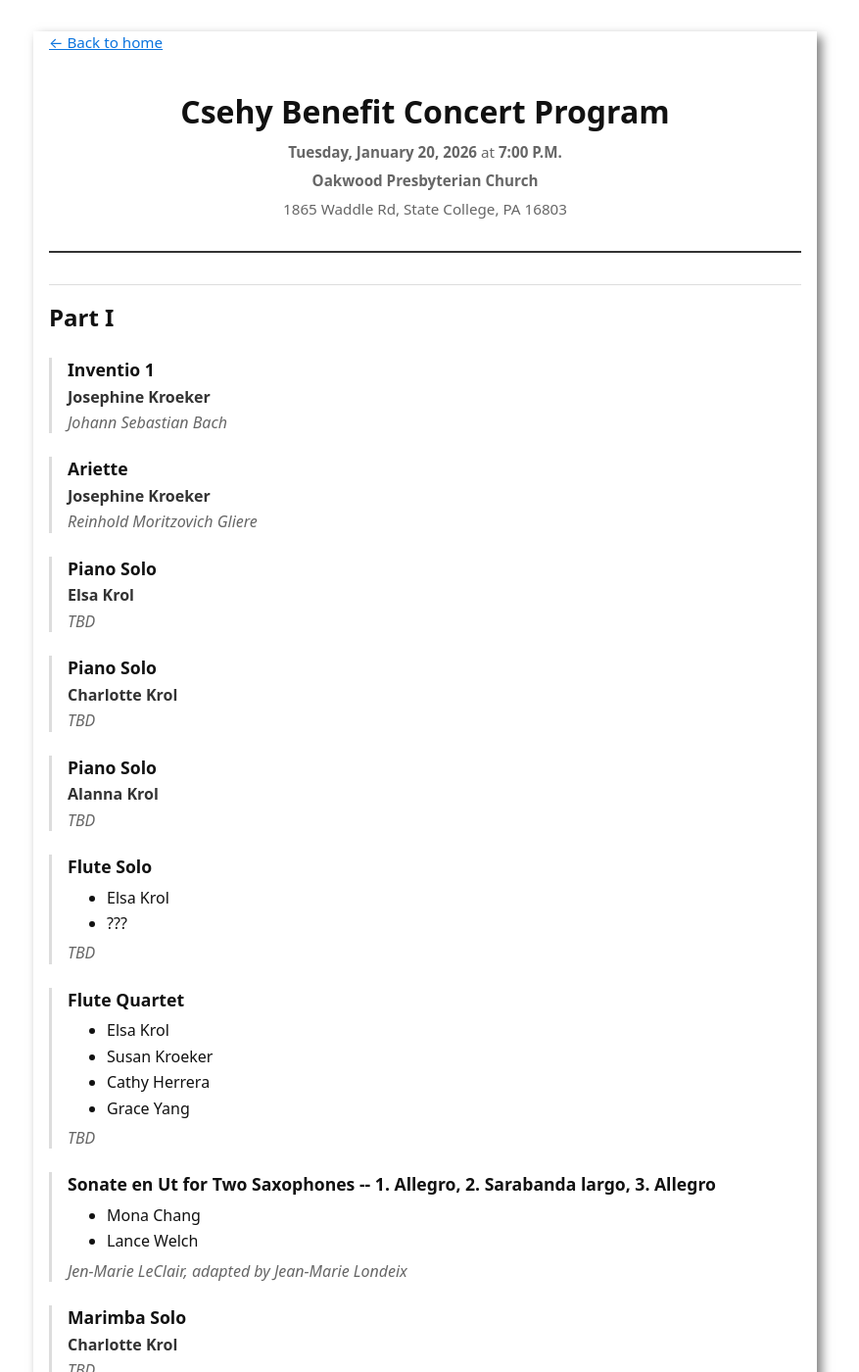
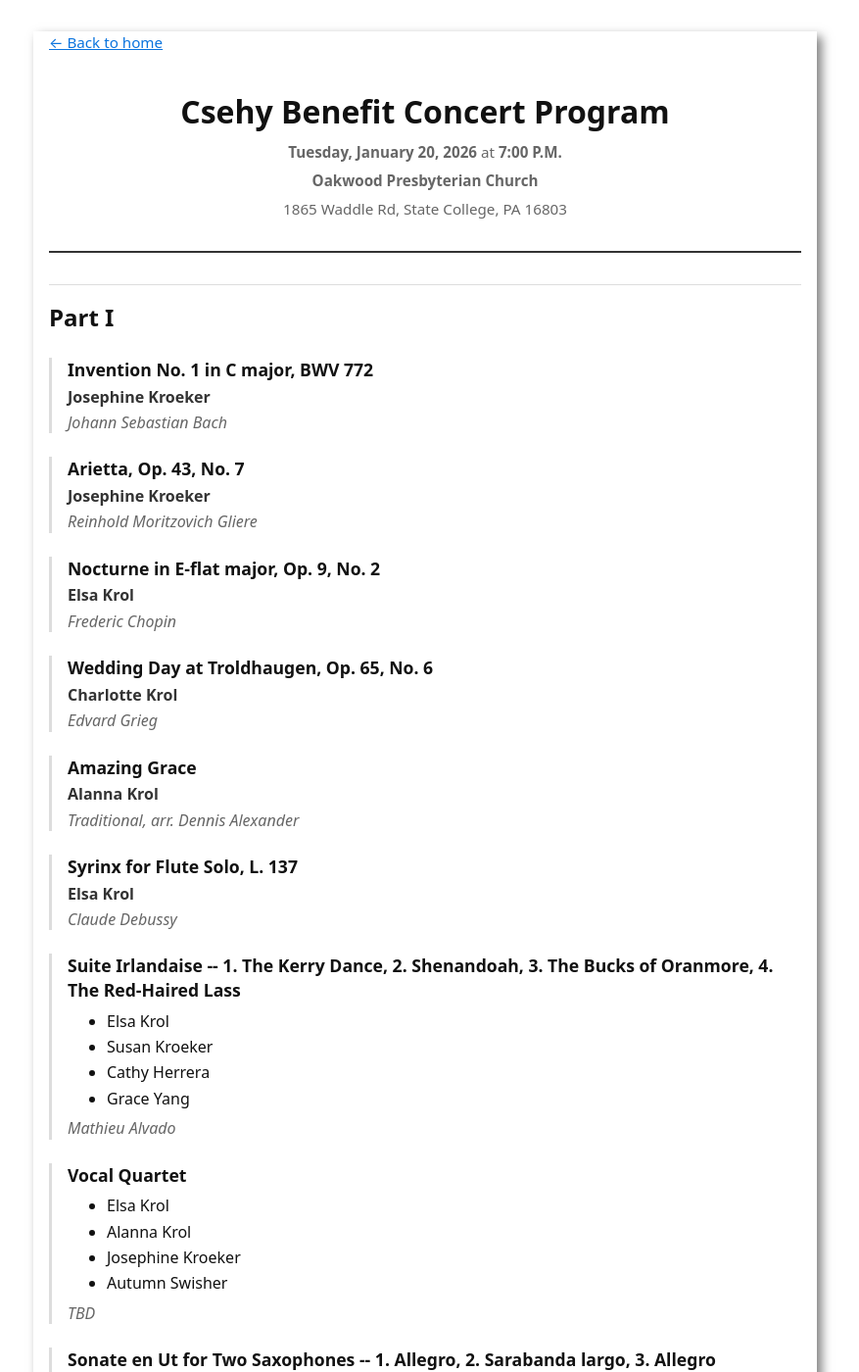
Before and after one commit to KurtKroeker/csehy-fundraising, a Jekyll site: the page built from program.md, in a window 1280 px wide and 1400 px high. Shown: the whole window at 98% size, without its empty margins (206-1083 px from the left). Built offline with Jekyll 4.4.1, drawn with Linux system fonts in a browser that asks for light colours; some of the changed text lies outside the part shown.

Commit message:
Update program.yml

```diff
--- a/_data/program.yml
+++ b/_data/program.yml
@@ -7,38 +7,44 @@ address: "1865 Waddle Rd, State College, PA 16803"
 sections:
   - title: "Part I"
     items:
-      - title: "Inventio 1"
+      - title: "Invention No. 1 in C major, BWV 772"
         performer: "Josephine Kroeker"
         notes: "Johann Sebastian Bach"
 
-      - title: "Ariette"
+      - title: "Arietta, Op. 43, No. 7"
         performer: "Josephine Kroeker"
         notes: "Reinhold Moritzovich Gliere"
 
-      - title: "Piano Solo"
+      - title: "Nocturne in E-flat major, Op. 9, No. 2"
         performer: "Elsa Krol"
-        notes: "TBD"
+        notes: "Frederic Chopin"
 
-      - title: "Piano Solo"
+      - title: "Wedding Day at Troldhaugen, Op. 65, No. 6"
         performer: "Charlotte Krol"
-        notes: "TBD"
+        notes: "Edvard Grieg"
 
-      - title: "Piano Solo"
+      - title: "Amazing Grace"
         performer: "Alanna Krol"
-        notes: "TBD"
+        notes: "Traditional, arr. Dennis Alexander"
 
-      - title: "Flute Solo"
-        performers:
-          - "Elsa Krol"
-          - "???"
-        notes: "TBD"
+      - title: "Syrinx for Flute Solo, L. 137"
+        performer: "Elsa Krol"
+        notes: "Claude Debussy"
 
-      - title: "Flute Quartet"
+      - title: "Suite Irlandaise -- 1. The Kerry Dance, 2. Shenandoah, 3. The Bucks of Oranmore, 4. The Red-Haired Lass"
         performers:
           - "Elsa Krol"
           - "Susan Kroeker"
           - "Cathy Herrera"
           - "Grace Yang"
+        notes: "Mathieu Alvado"
+
+      - title: "Vocal Quartet"
+        performers:
+          - "Elsa Krol"
+          - "Alanna Krol"
+          - "Josephine Kroeker"
+          - "Autumn Swisher"
         notes: "TBD"
 
       - title: "Sonate en Ut for Two Saxophones -- 1. Allegro, 2. Sarabanda largo, 3. Allegro"
@@ -47,15 +53,15 @@ sections:
           - "Lance Welch"
         notes: "Jen-Marie LeClair, adapted by Jean-Marie Londeix"
 
-      - title: "Marimba Solo"
+      - title: "Mexican Murals -- 1. Village Festival"
         performer: "Charlotte Krol"
-        notes: "TBD"
+        notes: "Thomas A. Brown"
 
-      - title: "Clarinet with piano"
+      - title: "Eine Kleine Nachtmusik -- 1. Allegro"
         performers:
           - "Alanna Krol"
           - "Elsa Krol"
-        notes: "TBD"
+        notes: "Wolfgang Amadeus Mozart, arr. John Higgins"
 
       - title: "L'Abeille (The Bee)"
         performers:
```
